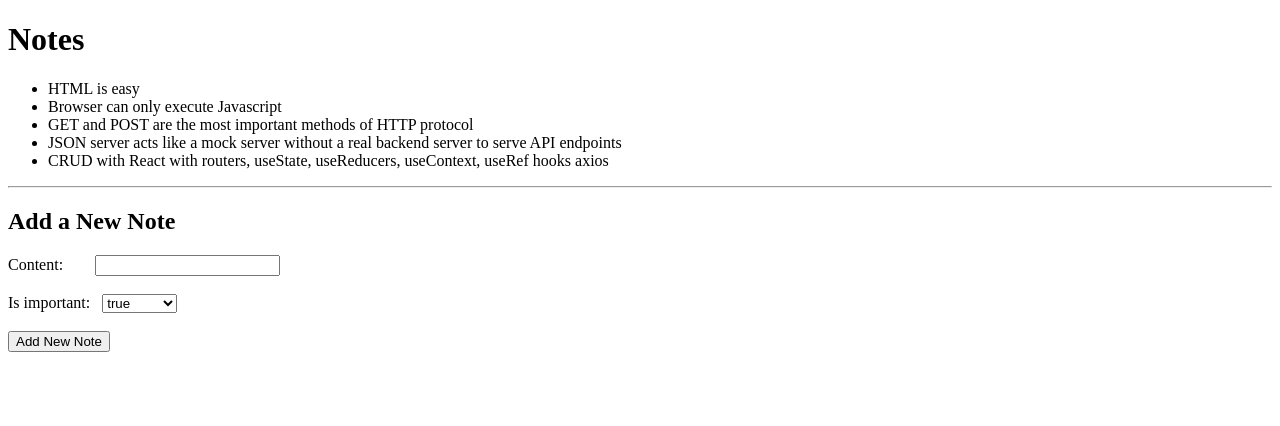
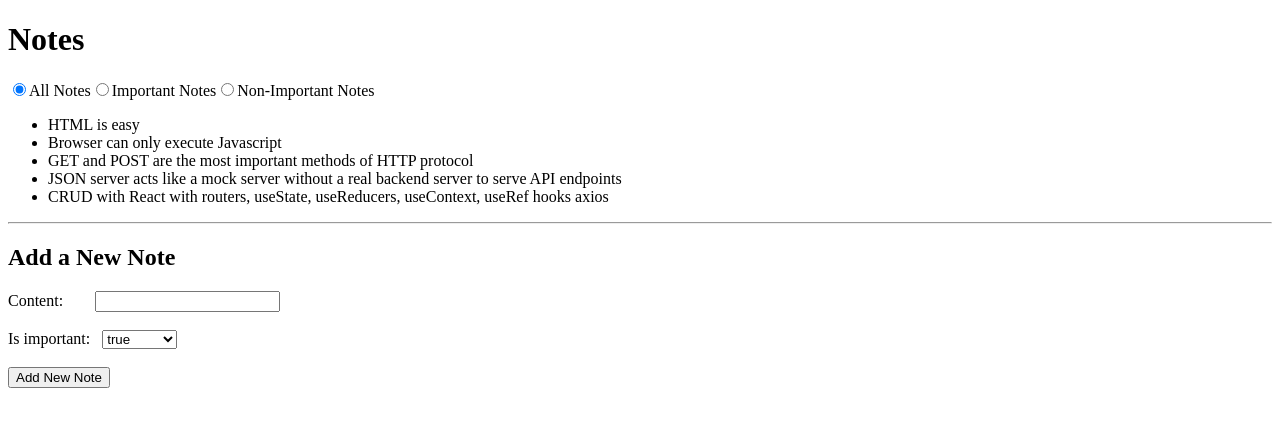
Before and after one commit to githubscientist/react-b51, a React (Vite) app: page / in a window 1280 px wide. Shown: the top 426 px of the page. Built offline with nearby package versions, Linux system fonts and the light colour scheme.

Commit message:
create + read notes crud

```diff
--- a/src/App.jsx
+++ b/src/App.jsx
@@ -6,6 +6,8 @@ function App(props) {
 
   // define a state to store the notes from props
   const [notes, setNotes] = useState(props.notes);
+
+  const [showStatus, setShowStatus] = useState('all');
 
   // states for adding new note form
   const [newNoteContent, setNewNoteContent] = useState('');
@@ -21,7 +23,7 @@ function App(props) {
     let noteObject = {
       id: notes.length + 1,
       content: newNoteContent,
-      important: newNoteImportant === 'true',
+      important: newNoteImportant == 'true',
     }
 
     setNotes(notes.concat(noteObject));
@@ -33,13 +35,61 @@ function App(props) {
     newNoteContentRef.current.focus();
   }
 
+  const handleStatusChange = (event) => {
+    setShowStatus(event.target.value);
+  }
+
+  const filterNotes = (notes, showStatus) => {
+    switch (showStatus) {
+      case 'all':
+        return notes;
+      case 'imp':
+        return notes.filter(note => note.important === true);
+      case 'nonimp':
+        return notes.filter(note => note.important === false);
+    }
+  }
+
+  const notesFiltered = filterNotes(notes, showStatus);
+
   return (
     <div>
       <h1>Notes</h1>
 
+      <label>
+        <input
+          type='radio'
+          name='filter'
+          value='all'
+          onChange={handleStatusChange}
+          checked={showStatus === 'all'}
+        />
+        All Notes
+      </label>
+
+      <label>
+        <input
+          type='radio'
+          name='filter'
+          value='imp'
+          onChange={handleStatusChange}
+        />
+        Important Notes
+      </label>
+
+      <label>
+        <input
+          type='radio'
+          name='filter'
+          value='nonimp'
+          onChange={handleStatusChange}
+        />
+        Non-Important Notes
+      </label>
+
       <ul>
         {
-          notes.map(note =>
+          notesFiltered.map(note =>
             <li key={note.id}>{ note.content }</li>
           )
         }
```
